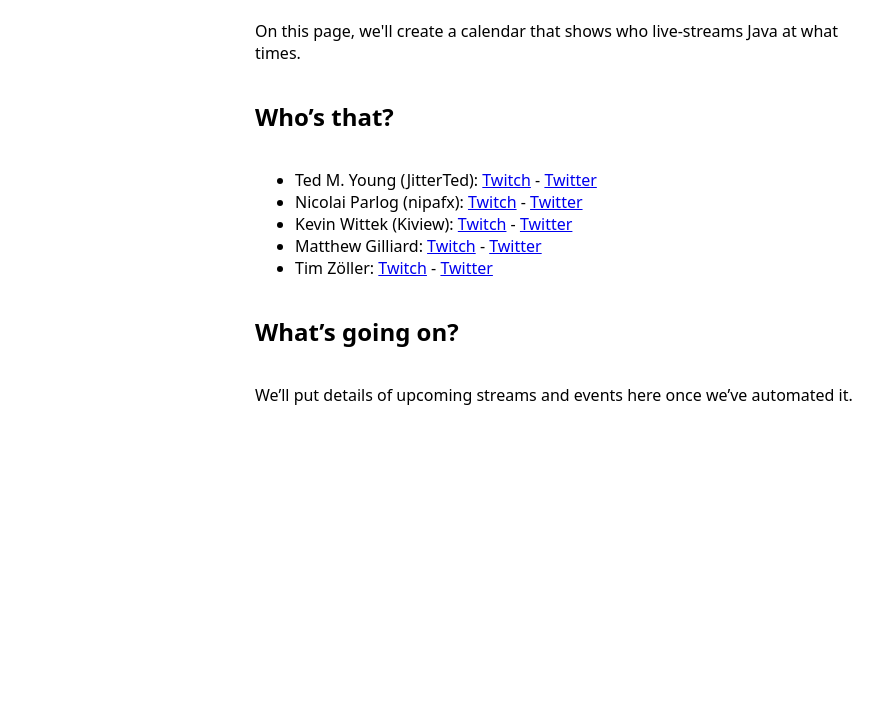
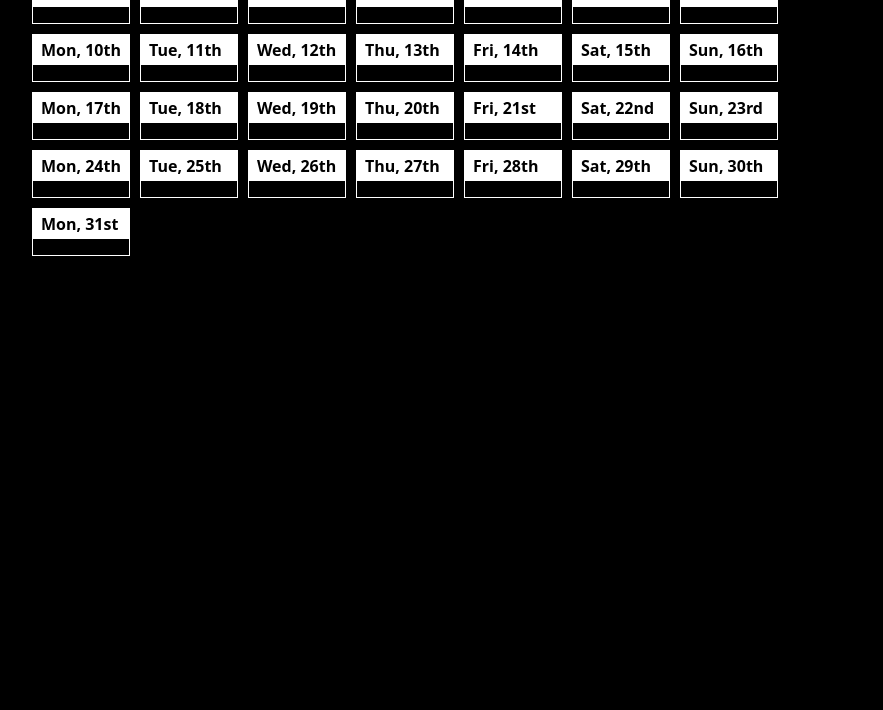
Before and after one commit to StreamOfJava/streamofjava.github.io, a Gatsby site: page / in a window 1280 px wide. Shown: the part 90-800 px from the top of the page, without its empty margins (85-968 px from the left). Built offline with nearby package versions, Linux system fonts and the light colour scheme; Gatsby itself is replaced by a stand-in of ours.

Commit message:
Create empty calendar

```diff
--- a/package.json
+++ b/package.json
@@ -5,6 +5,7 @@
 	"version": "0.1.0",
 	"author": "Kyle Mathews <mathews.kyle@gmail.com>",
 	"dependencies": {
+		"@types/luxon": "^1.26.5",
 		"@types/react": "^17.0.5",
 		"@types/react-dom": "^17.0.3",
 		"gatsby": "^3.4.1",
@@ -17,6 +18,7 @@
 		"gatsby-plugin-typescript": "^3.4.0",
 		"gatsby-source-filesystem": "^3.4.0",
 		"gatsby-transformer-sharp": "^3.4.0",
+		"luxon": "^1.26.0",
 		"prop-types": "^15.7.2",
 		"react": "^17.0.1",
 		"react-dom": "^17.0.1",
--- /dev/null
+++ b/src/components/calendar.module.css
@@ -0,0 +1,6 @@
+.container {
+	display: grid;
+	grid-template-columns: 1fr 1fr 1fr 1fr 1fr 1fr 1fr;
+	grid-template-rows: auto;
+	grid-gap: 10px;
+}
--- /dev/null
+++ b/src/components/calendar.tsx
@@ -0,0 +1,48 @@
+import * as React from "react"
+import { DateTime, IANAZone } from "luxon"
+
+import { arrayTo } from "./functions"
+import CalendarSheet from "./calendarSheet"
+
+const style = require("./calendar.module.css")
+
+interface CalendarProperties {
+	className: string
+	timeZone: IANAZone
+}
+
+const Calendar = ({ className, timeZone }: CalendarProperties) => {
+	const today: DateTime = DateTime.now().setZone(timeZone)
+	const firstDay: DateTime = today.set({ day: 1 })
+	const daysInMonth: number = firstDay.daysInMonth
+	return (
+		<div
+			className={style.container + " " + className}
+			style={{
+				gridTemplateAreas: gridStyle(firstDay, daysInMonth),
+			}}
+		>
+			{arrayTo(daysInMonth)
+				.map(day => day + 1)
+				.map(day => (
+					<CalendarSheet key={day} day={firstDay.set({ day })} gridArea={`d${day}`} />
+				))}
+		</div>
+	)
+}
+
+const gridStyle = (firstDay: DateTime, daysInMonth: number): string => {
+	const offsetInDays = firstDay.weekday - 1
+	const numberOfWeeks = Math.ceil((daysInMonth + offsetInDays) / 7)
+
+	const weeks: string[] = arrayTo(numberOfWeeks).map(week =>
+		arrayTo(7)
+			.map(dayOfWeek => week * 7 + dayOfWeek)
+			.map(index => index - offsetInDays + 1)
+			.map(day => (1 <= day && day <= daysInMonth ? `d${day}` : `.`))
+			.join(` `)
+	)
+	return `'${weeks.join(`' '`)}'`
+}
+
+export default Calendar
--- /dev/null
+++ b/src/components/calendarSheet.module.css
@@ -0,0 +1,22 @@
+.container {
+	display: flex;
+	flex-direction: column;
+
+	border: 1px solid var(--fg-color);
+}
+
+.header {
+	padding: 0.25em 0.5em;
+
+	color: var(--bg-color);
+	background-color: var(--fg-color);
+	font-weight: bold;
+}
+
+.weekday::after {
+	content: ", ";
+}
+
+.body {
+	min-height: 1em;
+}
--- /dev/null
+++ b/src/components/calendarSheet.tsx
@@ -0,0 +1,25 @@
+import * as React from "react"
+import { DateTime } from "luxon"
+
+import { ordinalDay } from "./functions"
+
+const style = require("./calendarSheet.module.css")
+
+interface SheetProperties {
+	day: DateTime
+	gridArea: string
+}
+
+const CalendarSheet = ({ day, gridArea }: SheetProperties) => {
+	return (
+		<div className={style.container} style={{ gridArea }}>
+			<div className={style.header}>
+				<span className={style.weekday}>{day.toFormat("EEE")}</span>
+				<span className={style.day}>{ordinalDay(day.day)}</span>
+			</div>
+			<div className={style.body}></div>
+		</div>
+	)
+}
+
+export default CalendarSheet
--- /dev/null
+++ b/src/components/functions.tsx
@@ -0,0 +1,29 @@
+export const arrayTo = (length: number): number[] => {
+	return [...Array(length).keys()]
+}
+
+export const ordinalDay = (day: number): string => {
+	switch (day) {
+		case 1:
+			return `1st`
+		case 2:
+			return `2nd`
+		case 3:
+			return `3rd`
+		case 21:
+			return `21st`
+		case 22:
+			return `22nd`
+		case 23:
+			return `23rd`
+		case 31:
+			return `31st`
+		// future proof!
+		case 32:
+			return `32nd`
+		case 33:
+			return `33rd`
+		default:
+			return day + "th"
+	}
+}
--- a/src/components/global.css
+++ b/src/components/global.css
@@ -1,3 +1,9 @@
 body {
 	font-family: "Noto Sans", "Helvetica Neue", Helvetica, Arial, sans-serif;
+
+	--bg-color: black;
+	--fg-color: white;
+
+	background-color: var(--bg-color);
+	color: var(--fg-color);
 }
--- a/src/components/layout.module.css
+++ b/src/components/layout.module.css
@@ -1,6 +1,22 @@
 .main {
 	display: grid;
-	grid-template-columns: 1fr 600px 1fr;
+	grid-template-columns: 1fr auto 300px 1fr;
+	grid-template-areas:
+		'. header   header  .'
+		'. calendar sidebar .'
+	;
+}
+
+.header {
+	grid-area: "header";
+}
+
+.calendar {
+	grid-area: "calendar";
+}
+
+.sidebar {
+	grid-area: "sidebar";
 }
 
 .main > * {
--- a/src/components/layout.tsx
+++ b/src/components/layout.tsx
@@ -1,14 +1,14 @@
 import * as React from "react"
 
 import "./global.css"
-const layoutStyle = require("./layout.module.css")
+const style = require("./layout.module.css")
 
 interface LayoutProperties {
 	children: any
 }
 
 const Layout = ({ children }: LayoutProperties) => (
-	<main className={layoutStyle.main}>{children}</main>
+	<main className={style.main}>{children}</main>
 )
 
 export default Layout
--- a/src/pages/index.tsx
+++ b/src/pages/index.tsx
@@ -1,42 +1,15 @@
 import * as React from "react"
 import { Link } from "gatsby"
+import { IANAZone } from "luxon"
 
 import Layout from "../components/layout"
+import Calendar from "../components/calendar"
+
+const layoutStyle = require("../components/layout.module.css")
 
 const IndexPage = () => (
 	<Layout>
-		<h1>Welcome to Stream&lt;Java&gt;</h1>
-
-		<p>On this page, we'll create a calendar that shows who live-streams Java at what times.</p>
-
-		<h2>Who’s that?</h2>
-
-		<ul>
-			<li>
-				Ted M. Young (JitterTed): <Link to={"https://www.twitch.tv/jitterted"}>Twitch</Link>{" "}
-				- <Link to={"https://twitter.com/jitterted"}>Twitter</Link>
-			</li>
-			<li>
-				Nicolai Parlog (nipafx): <Link to={"https://www.twitch.tv/nipafx"}>Twitch</Link> -{" "}
-				<Link to={"https://twitter.com/nipafx"}>Twitter</Link>
-			</li>
-			<li>
-				Kevin Wittek (Kiview): <Link to={"https://www.twitch.tv/kiview"}>Twitch</Link> -{" "}
-				<Link to={"https://twitter.com/kiview"}>Twitter</Link>
-			</li>
-			<li>
-				Matthew Gilliard: <Link to={"https://www.twitch.tv/MaximumGilliard"}>Twitch</Link> -{" "}
-				<Link to={"https://twitter.com/MaximumGilliard"}>Twitter</Link>
-			</li>
-			<li>
-				Tim Zöller: <Link to={"https://www.twitch.tv/JavaHippie"}>Twitch</Link> -{" "}
-				<Link to={"https://twitter.com/JavaHippie"}>Twitter</Link>
-			</li>
-		</ul>
-
-		<h2>What’s going on?</h2>
-
-		<p>We’ll put details of upcoming streams and events here once we’ve automated it.</p>
+		<Calendar className={layoutStyle.calendar} timeZone={IANAZone.create("UTC")} />
 	</Layout>
 )
 
```
Also changed, not shown: 2 other files.
